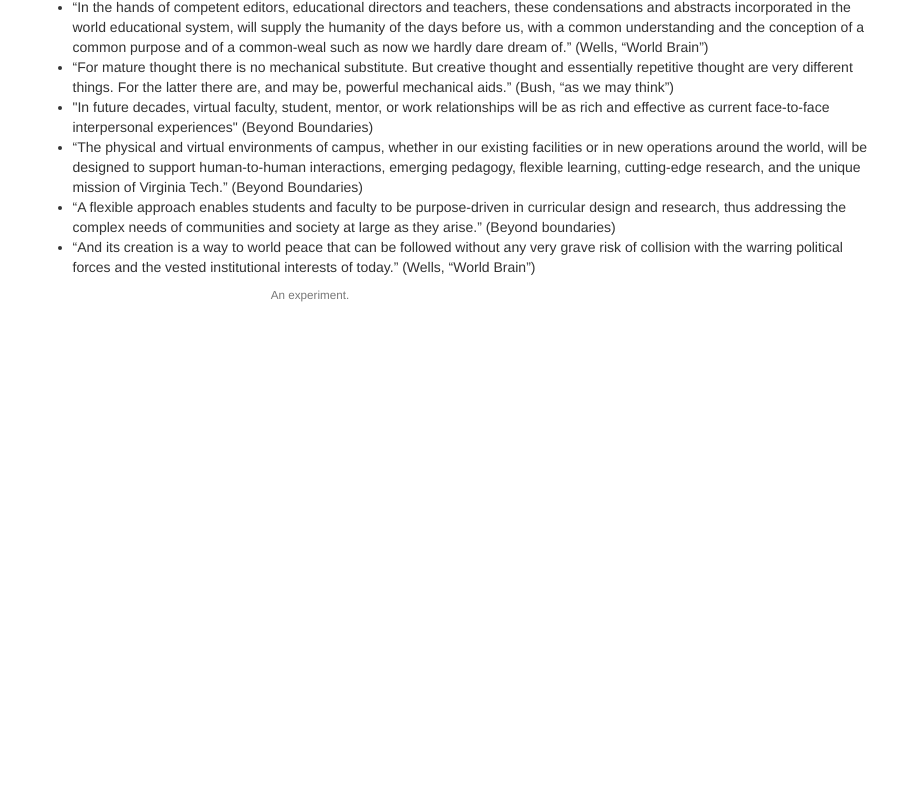
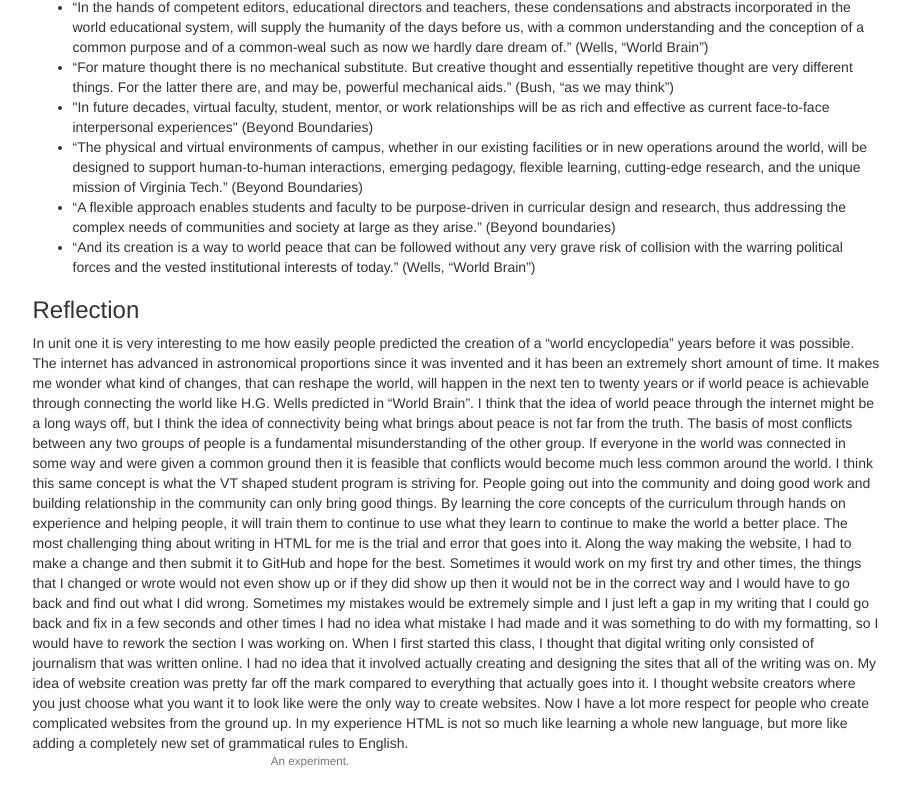
Before and after one commit to RyanTShepard/3844-Shepard, a plain HTML site: page index.html in a window 1280 px wide. Shown: the part 959-1749 px from the top of the page, without its empty margins (330-1240 px from the left). Before the commit the page ends 1283 px from the top, so only its background shows below. Drawn offline with nearby package versions, Linux system fonts and the light colour scheme.

Commit message:
added reflection

```diff
--- a/index.html
+++ b/index.html
@@ -56,6 +56,11 @@
                     <li>“The physical and virtual environments of campus, whether in our existing facilities or in new operations around the world, will be designed to support human-to-human interactions, emerging pedagogy, flexible learning, cutting-edge research, and the unique mission of Virginia Tech.” (Beyond Boundaries)</li>
                     <li>“A flexible approach enables students and faculty to be purpose-driven in curricular design and research, thus addressing the complex needs of communities and society at large as they arise.” (Beyond boundaries)</li>
                     <li>“And its creation is a way to world peace that can be followed without any very grave risk of collision with the warring political forces and the vested institutional interests of today.” (Wells, “World Brain”)</li></ul>
+                    <h3>Reflection</h3>
+                    <p3>In unit one it is very interesting to me how easily people predicted the creation of a “world encyclopedia” years before it was possible. The internet has advanced in astronomical proportions since it was invented and it has been an extremely short amount of time. It makes me wonder what kind of changes, that can reshape the world, will happen in the next ten to twenty years or if world peace is achievable through connecting the world like H.G. Wells predicted in “World Brain”. I think that the idea of world peace through the internet might be a long ways off, but I think the idea of connectivity being what brings about peace is not far from the truth. The basis of most conflicts between any two groups of people is a fundamental misunderstanding of the other group. If everyone in the world was connected in some way and were given a common ground then it is feasible that conflicts would become much less common around the world. I think this same concept is what the VT shaped student program is striving for. People going out into the community and doing good work and building relationship in the community can only bring good things. By learning the core concepts of the curriculum through hands on experience and helping people, it will train them to continue to use what they learn to continue to make the world a better place.</p3>
+                    <p4>The most challenging thing about writing in HTML for me is the trial and error that goes into it. Along the way making the website, I had to make a change and then submit it to GitHub and hope for the best. Sometimes it would work on my first try and other times, the things that I changed or wrote would not even show up or if they did show up then it would not be in the correct way and I would have to go back and find out what I did wrong. Sometimes my mistakes would be extremely simple and I just left a gap in my writing that I could go back and fix in a few seconds and other times I had no idea what mistake I had made and it was something to do with my formatting, so I would have to rework the section I was working on.</p4>
+	                  <p5>When I first started this class, I thought that digital writing only consisted of journalism that was written online. I had no idea that it involved actually creating and designing the sites that all of the writing was on. My idea of website creation was pretty far off the mark compared to everything that actually goes into it. I thought website creators where you just choose what you want it to look like were the only way to create websites. Now I have a lot more respect for people who create complicated websites from the ground up. In my experience HTML is not so much like learning a whole new language, but more like adding a completely new set of grammatical rules to English.</p5>
+
                 </div>
                 <footer>
                     <div class="container text-muted">
```
